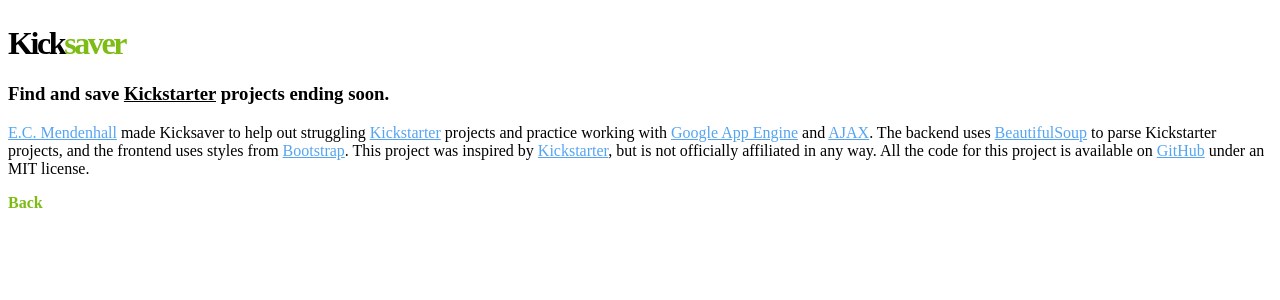
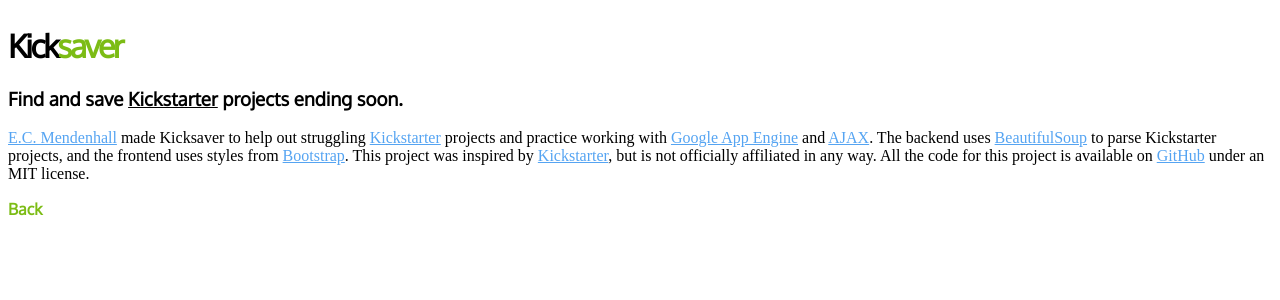
Before and after one commit to ecmendenhall/Kicksaver, a Python web app: template templates/about.html in a window 1280 px wide. Shown: the top 300 px of the page. Run offline with Jinja, Linux system fonts and the light colour scheme; the template is opened without the code that fills it, so the values that code supplies are empty; some libraries are stand-ins or nearby versions.

Commit message:
Changed default styles.

```diff
--- a/static/about.css
+++ b/static/about.css
@@ -1,9 +1,11 @@
+h1, h2, h3 { font-family: 'Oxygen', 'Helvetica Neue', Helvetica, Arial, sans-serif; }
+strong { font-family: 'Oxygen', 'Helvetica Neue', Helvetica, Arial, sans-serif; }
 .input-min { width: 30px; }
 .project-form { padding-bottom: 0px; }
 .green { color: #7CBC15; }
 .hide { display: none; }
 .hero-unit {
-    background-color: #ffffff;
+    background-color: transparent;
     padding: 0px;
     margin-top: 25px;
 }
--- a/static/index.css
+++ b/static/index.css
@@ -1,9 +1,11 @@
+h1, h2, h3 { font-family: 'Oxygen', 'Helvetica Neue', Helvetica, Arial, sans-serif; }
+strong { font-family: 'Oxygen', 'Helvetica Neue', Helvetica, Arial, sans-serif; }
 .input-min { width: 30px; }
 .project-form { padding-bottom: 0px; }
 .green { color: #7CBC15; }
 .hide { display: none; }
 .hero-unit {
-    background-color: #ffffff;
+    background-color: transparent;
     padding: 0px;
     margin-top: 25px;
 }
--- a/static/projects.css
+++ b/static/projects.css
@@ -1,3 +1,5 @@
+h1, h2, h3 { font-family: 'Oxygen', 'Helvetica Neue', Helvetica, Arial, sans-serif; }
+strong { font-family: 'Oxygen', 'Helvetica Neue', Helvetica, Arial, sans-serif; }
 .input-min { width: 30px; }
 .project {
     float: left;
@@ -27,7 +29,7 @@
 }
 .btn-success:hover { background-color: #69a20e; }
 .hero-unit {
-    background-color: #ffffff;
+    background-color: transparent;
     padding: 0px;
     margin-top: 25px;
 }
--- a/templates/about.html
+++ b/templates/about.html
@@ -3,6 +3,7 @@
 <head>
 <link rel="stylesheet" href="/static/bootstrap.css" type="text/css">
 <link rel="stylesheet" href="/static/about.css" type="text/css">
+<link href='http://fonts.googleapis.com/css?family=Oxygen' rel='stylesheet' type='text/css'>
 <title>
 Kicksaver: Find and save Kickstarter projects ending soon.
 </title>
--- a/templates/index.html
+++ b/templates/index.html
@@ -3,6 +3,7 @@
 <head>
 <link rel="stylesheet" href="/static/bootstrap.css" type="text/css">
 <link rel="stylesheet" href="/static/index.css" type="text/css">
+<link href='http://fonts.googleapis.com/css?family=Oxygen' rel='stylesheet' type='text/css'>
 <title>
 Kicksaver: Find and save Kickstarter projects ending soon.
 </title>
```
Also changed, not shown: templates/projects.html (+20 -15 lines).
